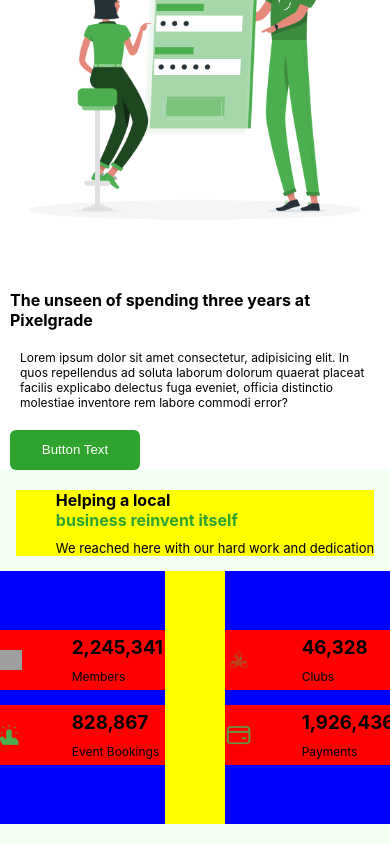
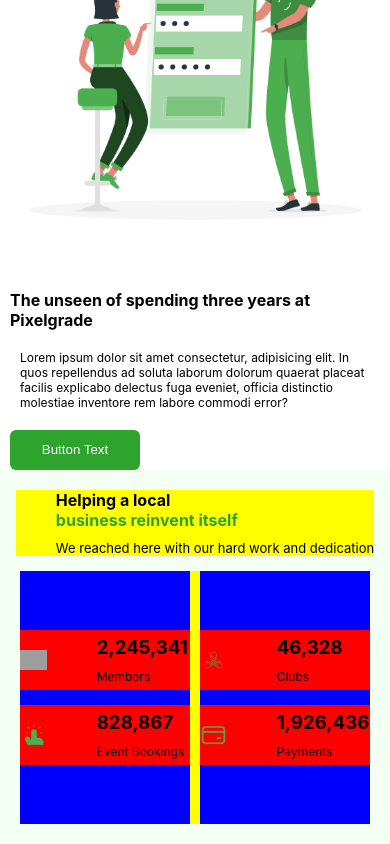
Before and after one commit to OnuegbulamChristian/Nexcent, a React (Create React App) app: page / in a window 390 px wide. Shown: the part 1928-2772 px from the top of the page. Built offline with nearby package versions, Linux system fonts and the light colour scheme; grey boxes are pictures that could not be loaded.

Commit message:
first commit

```diff
--- a/src/COMPONENTS/HelpSection/HelpSection.css
+++ b/src/COMPONENTS/HelpSection/HelpSection.css
@@ -227,13 +227,14 @@
     width: auto;
     height: auto;
     margin-bottom: 20px;
+    gap: 10px;
   }
-  .Help-section-container2-child2 {
+  /* .Help-section-container2-child2 {
     margin-left: 15px;
     margin-right: 15px;
   }
   .Help-section-container2-child1 {
     margin-left: 15px;
     margin-right: 15px;
-  }
+  } */
 }
```
